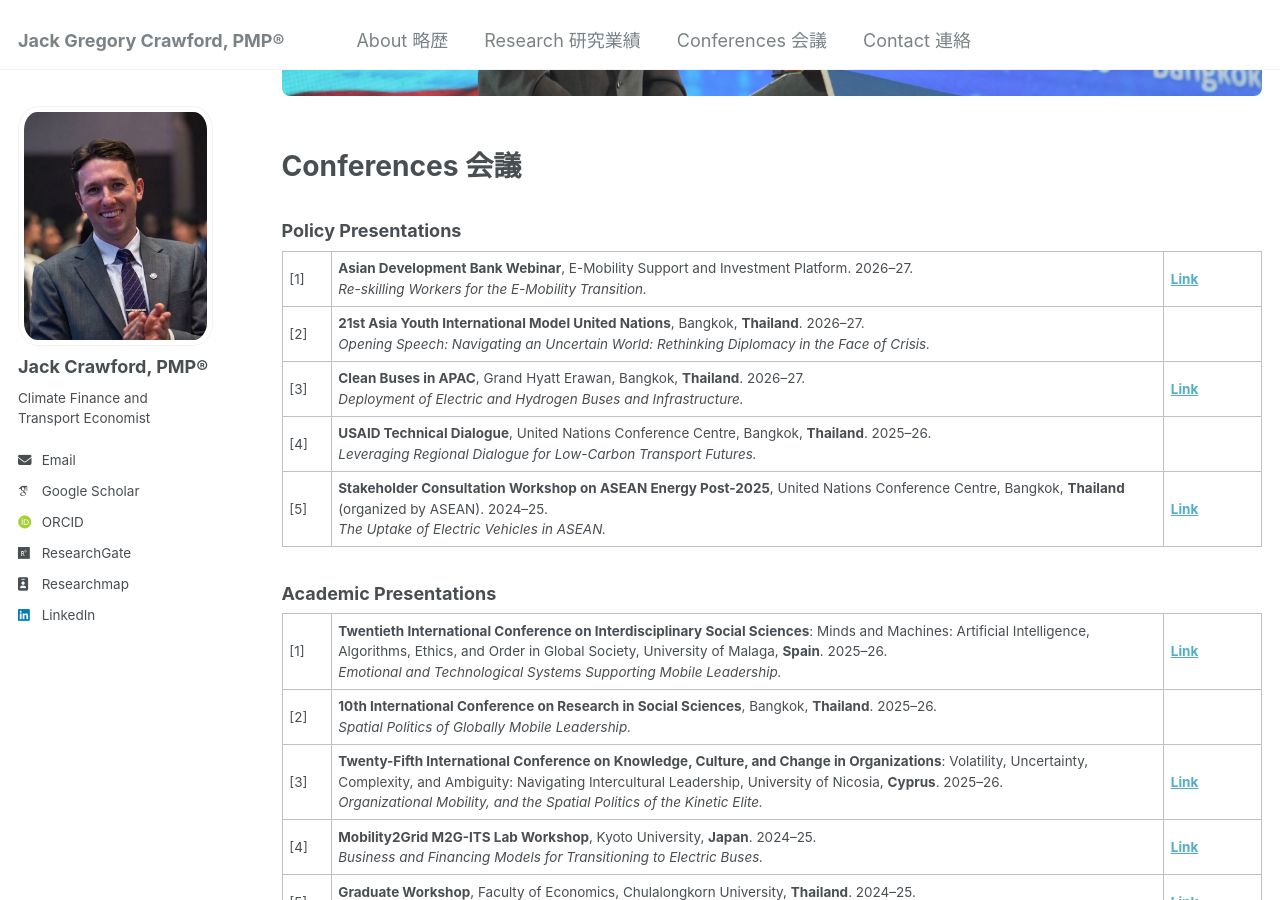
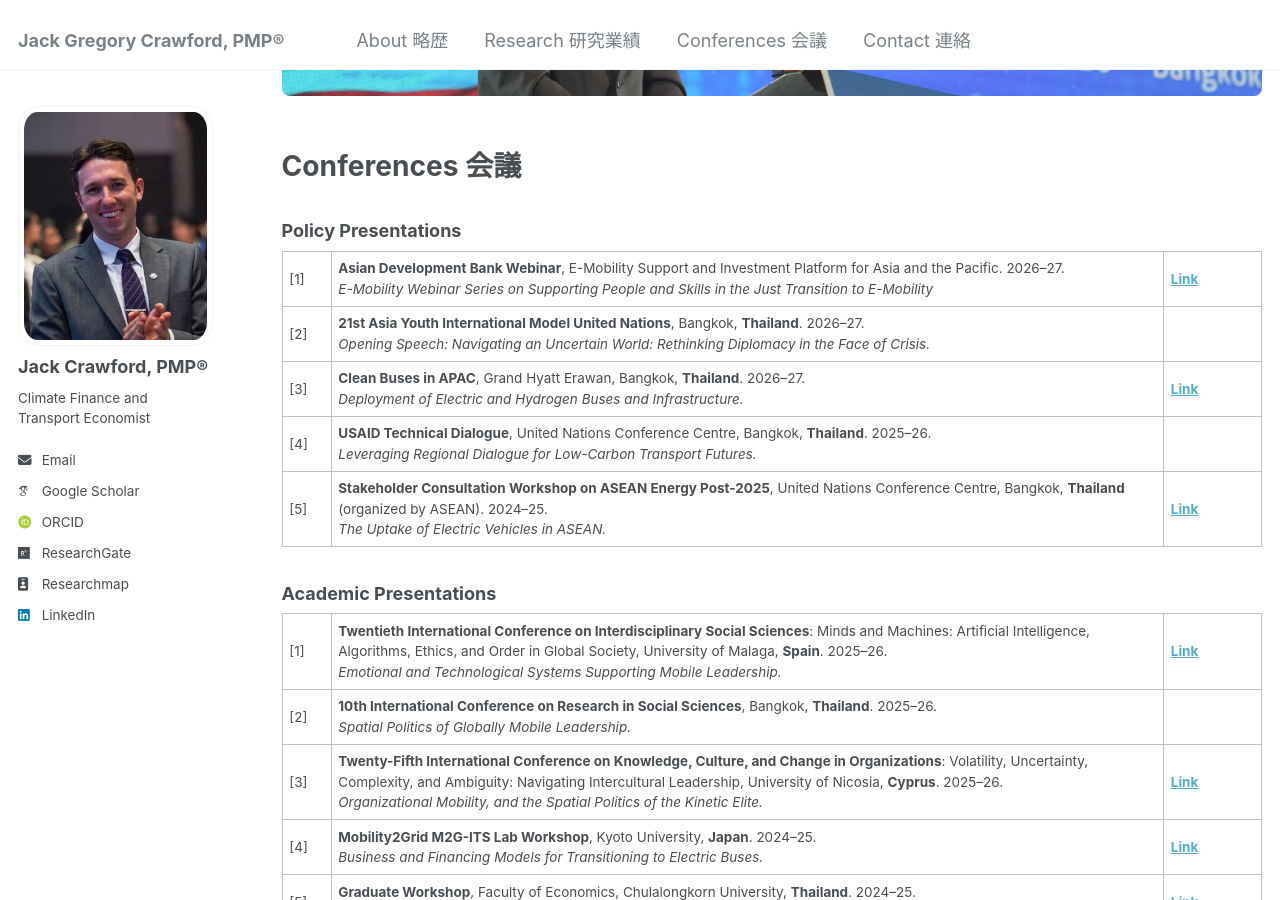
Before and after one commit to jackgcrawford/jackcrawford, a Jekyll site: the page built from _pages/talks.html, in a window 1280 px wide and 900 px high, scrolled down 441 px. Built offline with Jekyll 4.4.1, drawn with Linux system fonts in a browser that asks for light colours; some web fonts are replaced.

Commit message:
Update talks.html

```diff
--- a/_pages/talks.html
+++ b/_pages/talks.html
@@ -16,8 +16,8 @@ author_profile: true
     <tr>
       <td width="5%">[1]</td>
       <td width="85%">
-        <strong>Asian Development Bank Webinar</strong>, E-Mobility Support and Investment Platform. 2026–27.<br>
-        <em>Re-skilling Workers for the E-Mobility Transition.</em>
+        <strong>Asian Development Bank Webinar</strong>, E-Mobility Support and Investment Platform for Asia and the Pacific. 2026–27.<br>
+        <em>E-Mobility Webinar Series on Supporting People and Skills in the Just Transition to E-Mobility</em>
       </td>
       <td width="10%">
         <a href="https://emobilityplatform.asia/webinar-re-skilling-workers-e-mobility-transition" target="_blank"><strong>Link</strong></a>
```
